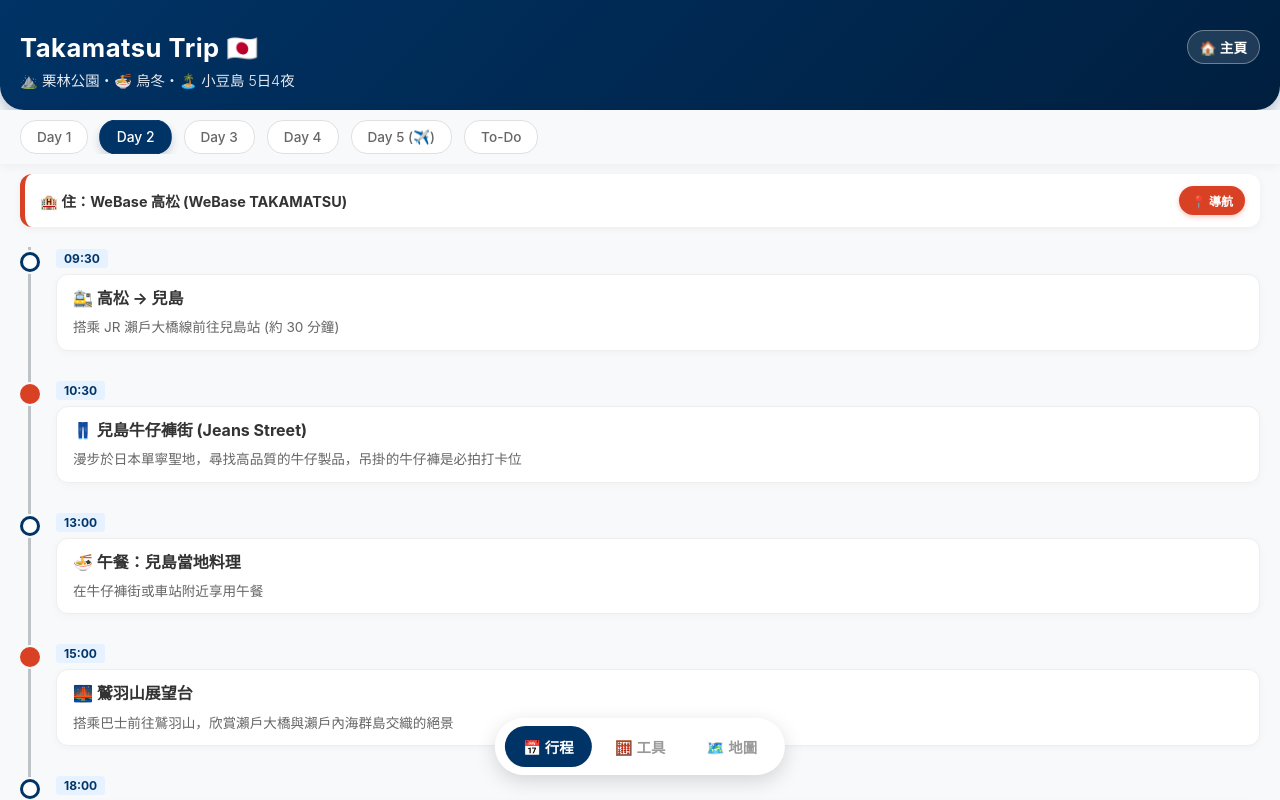
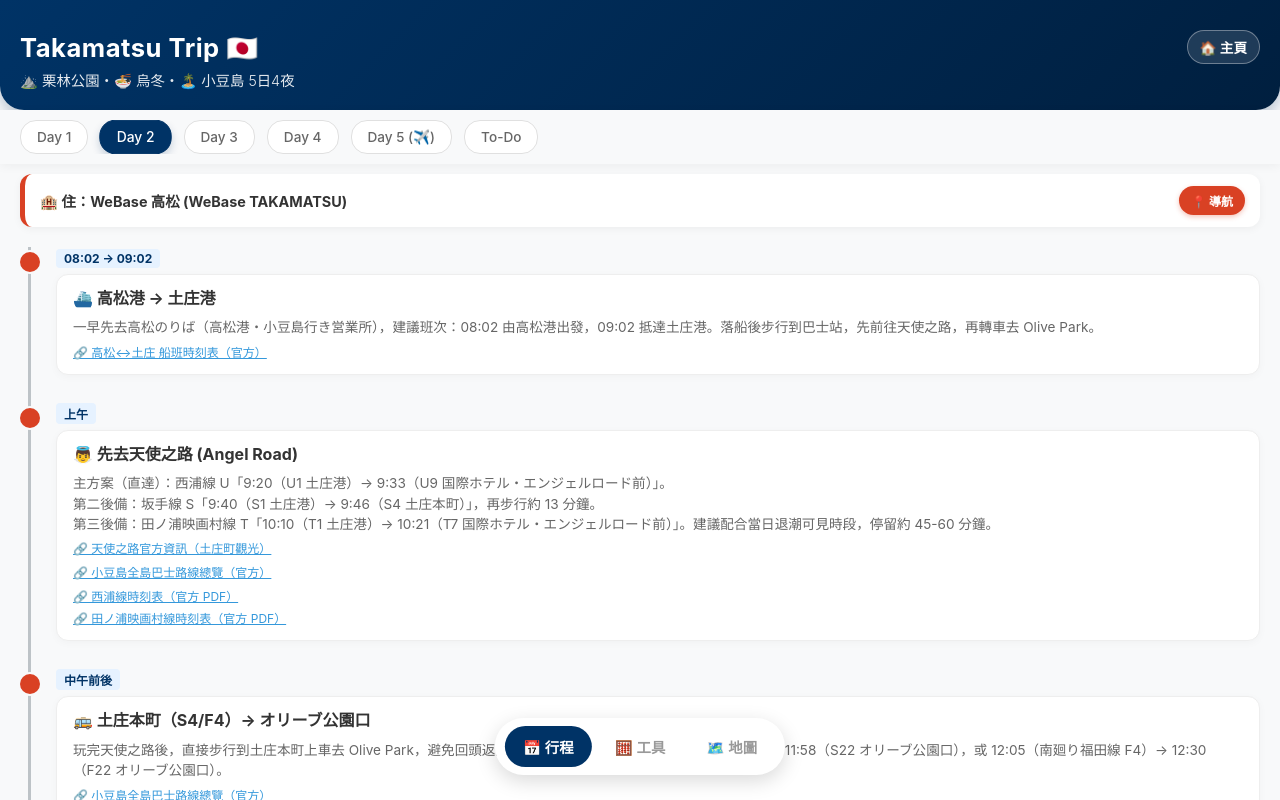
Before and after one commit to monmonmibo/monmonmibo.github.io, a React (Vite) app: page /tak26 in a window 1280 px wide. Both pictures are taken after a click on the element "Day 2". Shown: the top 800 px of the page. Built offline with nearby package versions, Linux system fonts and the light colour scheme.

Commit message:
feat(tak26): reorder Day 2/3 and refine Shodoshima transit plan

```diff
--- a/src/pages/TAK26/tak26Data.jsx
+++ b/src/pages/TAK26/tak26Data.jsx
@@ -37,6 +37,68 @@ export const tak26Data = {
       hotelQuery: "WeBase+TAKAMATSU",
       timeline: [
         {
+          time: "08:02 → 09:02",
+          title: "⛴️ 高松港 → 土庄港",
+          type: "highlight",
+          details: (
+            <>
+              一早先去高松のりば（高松港・小豆島行き営業所），建議班次：08:02 由高松港出發，09:02 抵達土庄港。落船後步行到巴士站，先前往天使之路，再轉車去 Olive Park。
+              <a href="https://www.shikokuferry.com/route2#schedule" target="_blank" rel="noreferrer" style={{ fontSize: '0.75rem', color: '#3498DB', textDecoration: 'underline', marginTop: '6px', display: 'block' }}>🔗 高松↔土庄 船班時刻表（官方）</a>
+            </>
+          )
+        },
+        {
+          time: "上午",
+          title: "👼 先去天使之路 (Angel Road)",
+          type: "highlight",
+          details: (
+            <>
+              主方案（直達）：西浦線 U「9:20（U1 土庄港）→ 9:33（U9 国際ホテル・エンジェルロード前）」。<br/>
+              第二後備：坂手線 S「9:40（S1 土庄港）→ 9:46（S4 土庄本町）」，再步行約 13 分鐘。<br/>
+              第三後備：田ノ浦映画村線 T「10:10（T1 土庄港）→ 10:21（T7 国際ホテル・エンジェルロード前）」。建議配合當日退潮可見時段，停留約 45-60 分鐘。
+              <a href="https://www.town.tonosho.kagawa.jp/kanko/index.html" target="_blank" rel="noreferrer" style={{ fontSize: '0.75rem', color: '#3498DB', textDecoration: 'underline', marginTop: '6px', display: 'block' }}>🔗 天使之路官方資訊（土庄町觀光）</a>
+              <a href="https://www.shodoshima-olive-bus.com/" target="_blank" rel="noreferrer" style={{ fontSize: '0.75rem', color: '#3498DB', textDecoration: 'underline', marginTop: '6px', display: 'block' }}>🔗 小豆島全島巴士路線總覽（官方）</a>
+              <a href="https://www.shodoshima-olive-bus.com/wp/wp-content/uploads/2021/09/dia_nishiura.pdf" target="_blank" rel="noreferrer" style={{ fontSize: '0.75rem', color: '#3498DB', textDecoration: 'underline', marginTop: '6px', display: 'block' }}>🔗 西浦線時刻表（官方 PDF）</a>
+              <a href="https://www.shodoshima-olive-bus.com/wp/wp-content/uploads/2021/09/dia_tanoura.pdf" target="_blank" rel="noreferrer" style={{ fontSize: '0.75rem', color: '#3498DB', textDecoration: 'underline', marginTop: '4px', display: 'block' }}>🔗 田ノ浦映画村線時刻表（官方 PDF）</a>
+            </>
+          )
+        },
+        {
+          time: "中午前後",
+          title: "🚌 土庄本町（S4/F4）→ オリーブ公園口",
+          type: "highlight",
+          details: (
+            <>
+              玩完天使之路後，直接步行到土庄本町上車去 Olive Park，避免回頭返土庄港。建議 2 個班次：11:35（坂手線 S4）→ 11:58（S22 オリーブ公園口），或 12:05（南廻り福田線 F4）→ 12:30（F22 オリーブ公園口）。<br/>
+              <a href="https://www.shodoshima-olive-bus.com/" target="_blank" rel="noreferrer" style={{ fontSize: '0.75rem', color: '#3498DB', textDecoration: 'underline', marginTop: '6px', display: 'block' }}>🔗 小豆島全島巴士路線總覽（官方）</a>
+            </>
+          )
+        },
+        {
+          time: "下午",
+          title: "🧹 小豆島オリーブ公園（魔女宅急便掃把飛天）",
+          type: "highlight",
+          details: "先到雑貨コリコ借掃把，再去希臘風車草坡位拍連拍飛天照；之後可慢行園區、食輕食，保留充足時間回程"
+        },
+        {
+          time: "下午",
+          title: "🚌 オリーブ公園口(F22) → 土庄港(F1)",
+          details: "回程首選：南廻り福田線 F「16:00（F22 オリーブ公園口）→ 16:30（F1 土庄港）」。後備：田ノ浦映画村線 T「16:36（T25 オリーブ公園口）→ 17:09（T1 土庄港）」。"
+        },
+        {
+          time: "傍晚",
+          title: "⛴️ 土庄港 → 高松港",
+          details: "建議回程班次：17:30 由土庄港出發，18:30 抵達高松港；之後可安排高松站周邊晚餐。"
+        }
+      ]
+    },
+    {
+      id: "day3",
+      label: "Day 3",
+      hotel: "WeBase 高松 (WeBase TAKAMATSU)",
+      hotelQuery: "WeBase+TAKAMATSU",
+      timeline: [
+        {
           time: "09:30",
           title: "🚉 高松 → 兒島",
           details: "搭乘 JR 瀨戶大橋線前往兒島站 (約 30 分鐘)"
@@ -62,20 +124,6 @@ export const tak26Data = {
           time: "18:00",
           title: "🚉 返回高松",
           details: "搭乘電車回到高松市區"
-        }
-      ]
-    },
-    {
-      id: "day3",
-      label: "Day 3",
-      hotel: "WeBase 高松 (WeBase TAKAMATSU)",
-      hotelQuery: "WeBase+TAKAMATSU",
-      timeline: [
-        {
-          time: "全日",
-          title: "🏝️ 小豆島一日遊",
-          type: "highlight",
-          details: "搭船前往小豆島：橄欖公園、寒霞溪纜車、天使之路"
         }
       ]
     },
```
